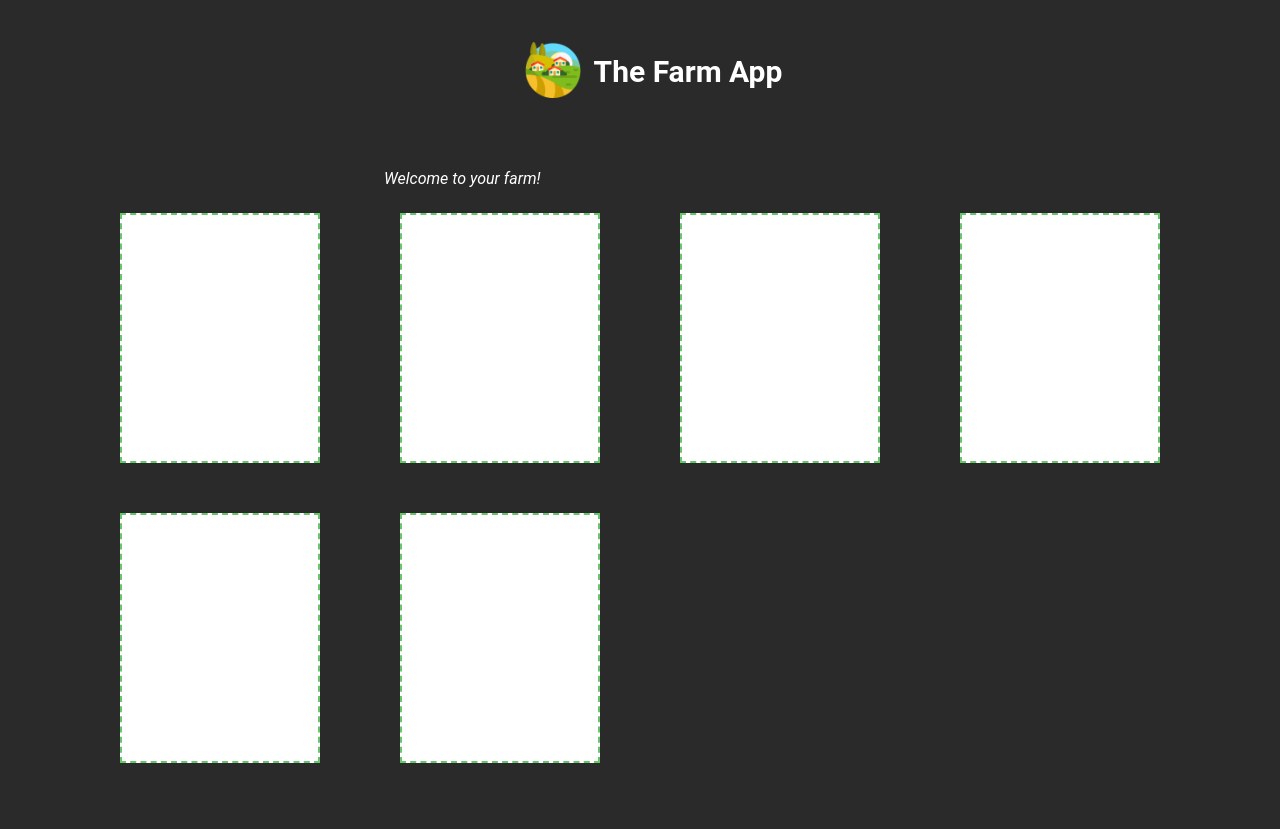
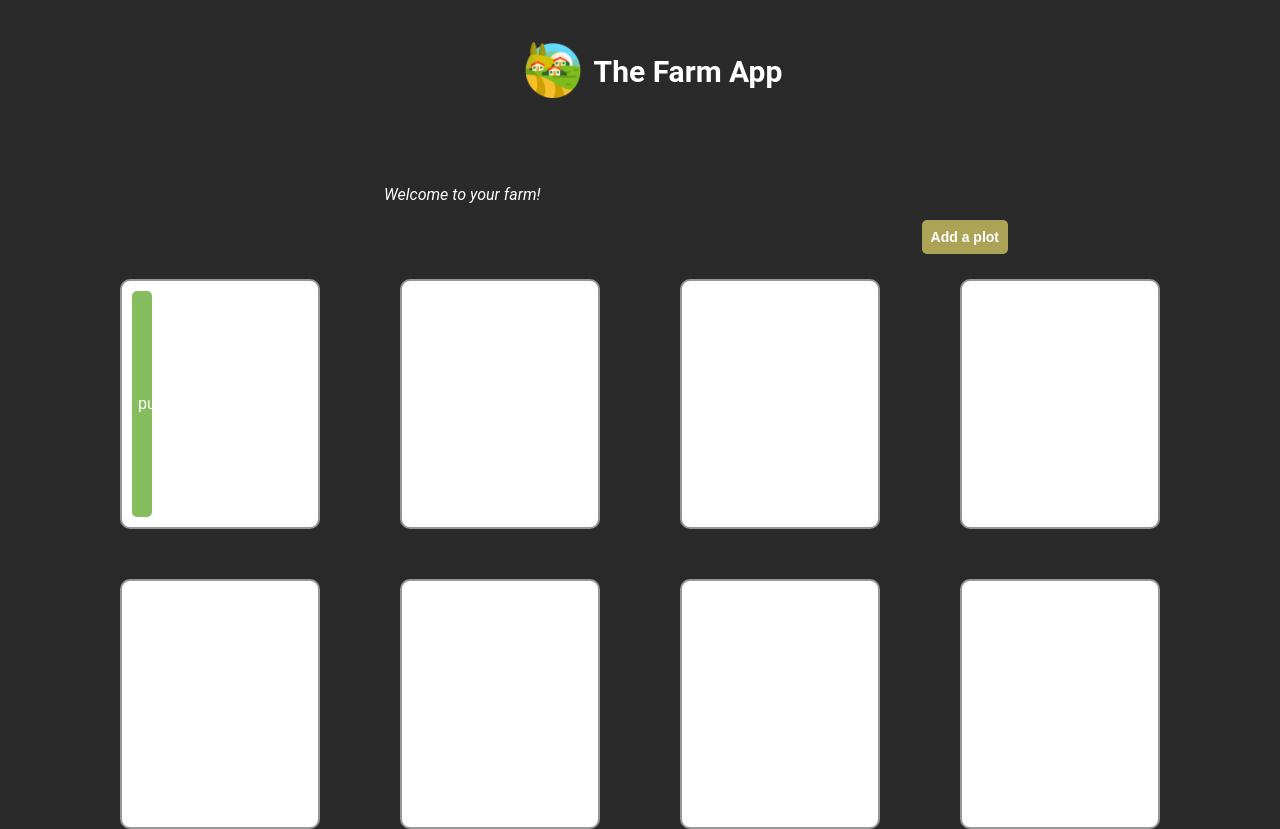
Before and after one commit to rbbristow/FarmApp, a React (Create React App) app in the folder farmapp/: page / in a window 1280 px wide. Before the commit the page ends 800 px from the top, so only its background shows below. Built offline with nearby package versions, Linux system fonts and the light colour scheme.

Commit message:
update plot component

```diff
--- a/farmapp/src/Stylesheet.css
+++ b/farmapp/src/Stylesheet.css
@@ -42,6 +42,22 @@ header li {
   font-style: italic;
 }
 
+.add-plot {
+  margin-left: 60%;
+  padding: 1%;
+  background-color: #aca357;
+  border-radius: 5px;
+  border: none;
+  color: white;
+  text-align: center;
+  font-size: 14px;
+  font-weight: bold;
+}
+
+.add-plot:hover {
+  background-color: #948f62;
+}
+
 .plot-div {
   text-align: center
 }
@@ -52,11 +68,38 @@ header li {
   grid-template-columns: 200px 200px 200px 200px;
 }
 
-.grid-item {
-  border-style: dashed;
+.plot-grid-item {
+  border-style: solid;
+  border-radius: 10px;
   grid-row: span 6;
-  padding: 3%;
+  padding: 5%;
   background-color: #ffffff;
-  border-color: rgb(103, 197, 108);
+  border-color: rgb(151, 151, 151);
   border-width: 2px;
+
+  display: inline-grid;
+  grid-gap: 0px 15px;
+  grid-template-columns: 10px 10px 10px 10px 10px 10px 10px;
 }
+
+.button-row {
+  background-color: #85bd5f;
+  border-radius: 5px;
+  border: none;
+  color: white;
+  width: 20px;
+  display: inline-block;
+  font-size: 16px;
+
+}
+
+.button-row:hover {
+  background-color: #7baf67;
+
+}
+.button-row-text {
+  color: rgb(68, 4, 4);
+  text-transform: uppercase;
+  transform-origin: 0 0;
+  transform: rotate(90deg);
+}
--- a/farmapp/src/components/Main.jsx
+++ b/farmapp/src/components/Main.jsx
@@ -4,7 +4,8 @@ class Main extends React.Component {
     render() {
         return (
         <div className="main">
-            Welcome to your farm!
+            <p>Welcome to your farm!</p>
+            <button className="add-plot">Add a plot</button>
         </div>
         )
     }
--- a/farmapp/src/components/Plots.jsx
+++ b/farmapp/src/components/Plots.jsx
@@ -5,12 +5,16 @@ class Plot extends React.Component {
         return (
             <div className="plot-div">
                 <div className="plot-grid">
-                    <div class="grid-item">1</div>
-                    <div class="grid-item">2</div>
-                    <div class="grid-item">3</div>
-                    <div class="grid-item">4</div>
-                    <div class="grid-item">5</div>
-                    <div class="grid-item">6</div>
+                    <div class="plot-grid-item">
+                        <button className="button-row"><p className=".button-row-text">pumpkin</p></button>
+                    </div>
+                    <div class="plot-grid-item">2</div>
+                    <div class="plot-grid-item">3</div>
+                    <div class="plot-grid-item">4</div>
+                    <div class="plot-grid-item">5</div>
+                    <div class="plot-grid-item">6</div>
+                    <div class="plot-grid-item">7</div>
+                    <div class="plot-grid-item">8</div>
                 </div>
             </div>
         )
```
